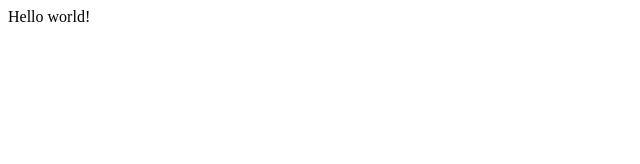
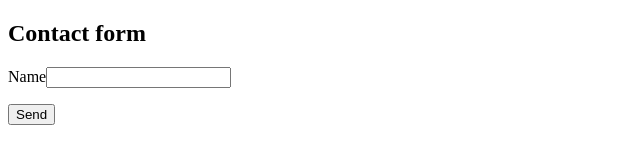
Before and after one commit to itamdinaux/formTest, a Gatsby site: page / in a window 1280 px wide. Shown: the whole page, without its empty margins (0-640 px from the left). Built offline with nearby package versions, Linux system fonts and the light colour scheme; Gatsby itself is replaced by a stand-in of ours.

Commit message:
200803-2
first test mail

```diff
--- a/src/pages/index.js
+++ b/src/pages/index.js
@@ -1,5 +1,20 @@
 import React from "react"
 
-export default function Home() {
-  return <div>Hello world!</div>
+const Home = () => {
+  return (
+    <div>
+      <h2>Contact form</h2>
+      <form name="contact" method="POST" action="/success">
+        <p className="name">
+          <label htmlFor="name">Name</label>
+          <input type="text" aria-label="name" />
+        </p>
+        <p>
+          <button type="submit">Send</button>
+        </p>
+      </form>
+    </div>
+  )
 }
+
+export default Home
```
Also changed, not shown: src/pages/success.js (added, +14 -0 lines).
